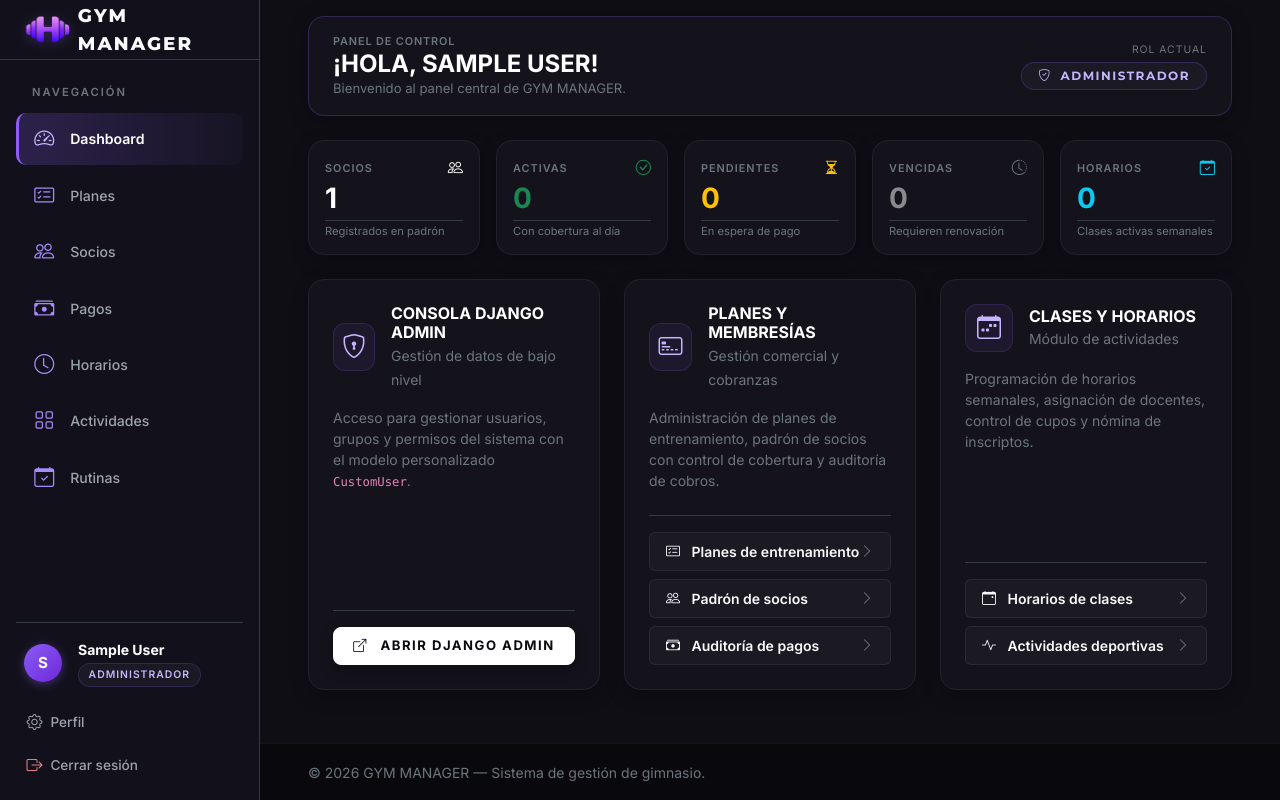
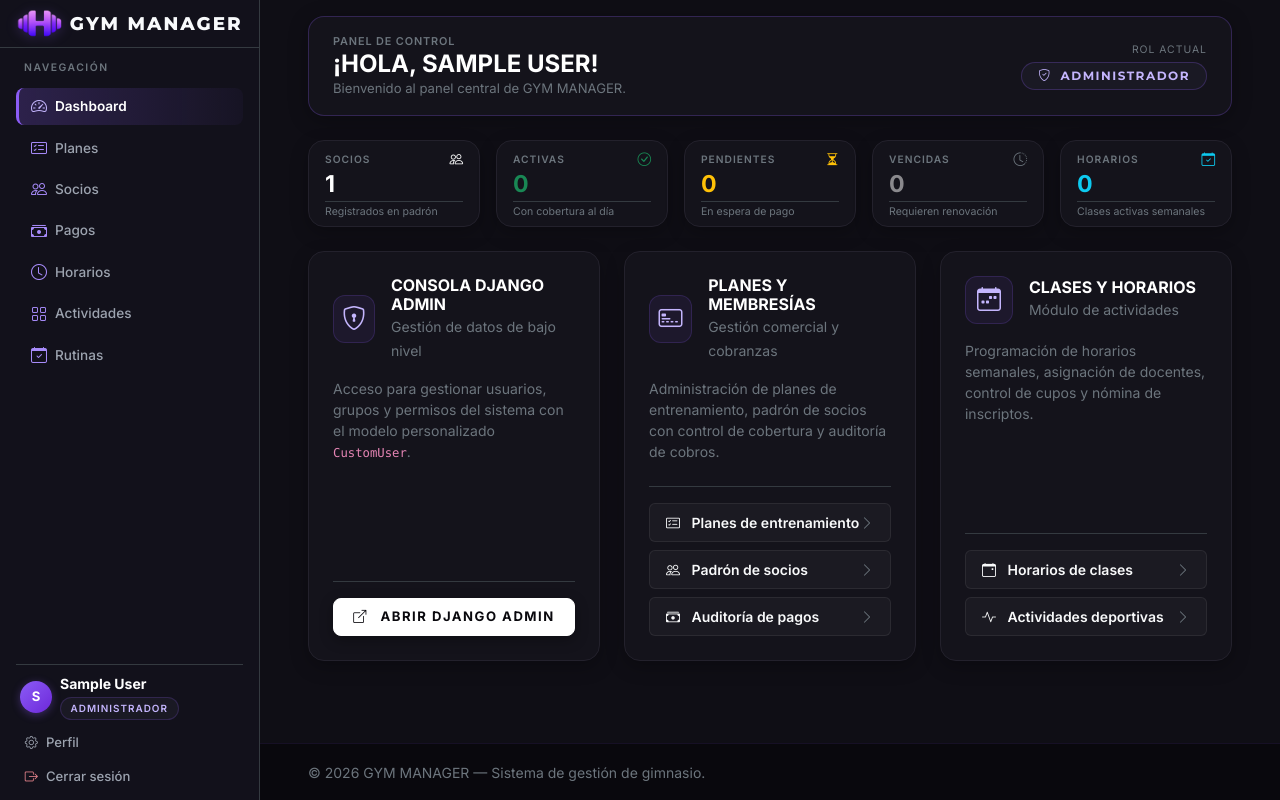
Before and after one commit to Marianoabizanda/Proyecto-Gym, a Django app: page /dashboard/ in a window 1280 px wide. Run offline with Django 5.2, Linux system fonts and the light colour scheme; the visitor is signed in with stand-in values (Sample User, id 1); data comes from the database, SQL or seed files in the repository; data that the repository does not hold is empty.

Commit message:
Refinar interfaz y navegacion

```diff
--- a/static/css/styles.css
+++ b/static/css/styles.css
@@ -850,7 +850,7 @@ body {
 }
 
 .gym-sidebar-header {
-    height: 60px;
+    height: 48px;
     display: flex;
     align-items: center;
 }
@@ -859,11 +859,11 @@ body {
 .gym-sidebar-link {
     display: flex;
     align-items: center;
-    padding: 0.7rem 0.95rem;
-    border-radius: 10px;
+    padding: 0.42rem 0.75rem;
+    border-radius: 8px;
     color: #9ca3af;
     text-decoration: none;
-    font-size: 0.88rem;
+    font-size: 0.85rem;
     font-weight: 500;
     transition: all 0.2s cubic-bezier(0.16, 1, 0.3, 1);
     border-left: 3px solid transparent;
@@ -898,8 +898,8 @@ body {
 
 /* Avatar de Usuario en el Sidebar */
 .gym-sidebar-avatar {
-    width: 38px;
-    height: 38px;
+    width: 32px;
+    height: 32px;
     border-radius: 50%;
     background: linear-gradient(135deg, var(--gym-accent) 0%, #6d28d9 100%);
     color: #ffffff;
@@ -907,8 +907,8 @@ body {
     align-items: center;
     justify-content: center;
     font-weight: 700;
-    font-size: 0.95rem;
-    box-shadow: 0 2px 10px rgba(139, 92, 246, 0.4);
+    font-size: 0.82rem;
+    box-shadow: 0 2px 8px rgba(139, 92, 246, 0.35);
 }
 
 /* Header Móvil (< 992px) */
@@ -930,10 +930,10 @@ body {
 
 /* Acciones del Bloque de Usuario en el Sidebar */
 .gym-sidebar-user-action {
-    padding: 0.45rem 0.65rem;
-    border-radius: 8px;
+    padding: 0.32rem 0.55rem;
+    border-radius: 6px;
     color: #9ca3af;
-    font-size: 0.85rem;
+    font-size: 0.82rem;
     font-weight: 500;
     transition: all 0.2s cubic-bezier(0.16, 1, 0.3, 1);
     text-decoration: none;
--- a/templates/accounts/dashboard.html
+++ b/templates/accounts/dashboard.html
@@ -48,80 +48,80 @@
         <div class="row row-cols-2 row-cols-sm-3 row-cols-lg-5 g-2 g-xl-3">
             <!-- 1. Socios -->
             <div class="col">
-                <div class="gym-dash-card py-2 px-3 py-xl-3 px-xl-3 h-100 d-flex flex-column justify-content-between">
+                <div class="gym-dash-card py-2 px-2 px-xl-3 h-100 d-flex flex-column justify-content-between">
                     <div>
                         <div class="d-flex justify-content-between align-items-center mb-1">
-                            <span class="text-secondary text-uppercase tracking-wider fw-semibold" style="font-size: 0.68rem;">Socios</span>
-                            <i class="bi bi-people text-accent" style="font-size: 0.95rem;"></i>
+                            <span class="text-secondary text-uppercase tracking-wider fw-semibold" style="font-size: 0.64rem;">Socios</span>
+                            <i class="bi bi-people text-accent" style="font-size: 0.85rem;"></i>
                         </div>
-                        <div class="fs-3 fw-black text-white mb-0 lh-1">{{ metrics.total_members }}</div>
+                        <div class="fw-black text-white mb-0 lh-1" style="font-size: 1.45rem;">{{ metrics.total_members }}</div>
                     </div>
-                    <div class="mt-2 pt-1 border-top border-dark-subtle">
-                        <small class="text-secondary text-truncate d-block" style="font-size: 0.7rem; line-height: 1.2;">Registrados en padrón</small>
+                    <div class="mt-1 pt-1 border-top border-dark-subtle">
+                        <small class="text-secondary text-truncate d-block" style="font-size: 0.66rem; line-height: 1.15;">Registrados en padrón</small>
                     </div>
                 </div>
             </div>
 
             <!-- 2. Activas -->
             <div class="col">
-                <div class="gym-dash-card py-2 px-3 py-xl-3 px-xl-3 h-100 d-flex flex-column justify-content-between">
+                <div class="gym-dash-card py-2 px-2 px-xl-3 h-100 d-flex flex-column justify-content-between">
                     <div>
                         <div class="d-flex justify-content-between align-items-center mb-1">
-                            <span class="text-secondary text-uppercase tracking-wider fw-semibold" style="font-size: 0.68rem;">Activas</span>
-                            <i class="bi bi-check-circle text-success" style="font-size: 0.95rem;"></i>
+                            <span class="text-secondary text-uppercase tracking-wider fw-semibold" style="font-size: 0.64rem;">Activas</span>
+                            <i class="bi bi-check-circle text-success" style="font-size: 0.85rem;"></i>
                         </div>
-                        <div class="fs-3 fw-black text-success mb-0 lh-1">{{ metrics.active_subscriptions }}</div>
+                        <div class="fw-black text-success mb-0 lh-1" style="font-size: 1.45rem;">{{ metrics.active_subscriptions }}</div>
                     </div>
-                    <div class="mt-2 pt-1 border-top border-dark-subtle">
-                        <small class="text-secondary text-truncate d-block" style="font-size: 0.7rem; line-height: 1.2;">Con cobertura al día</small>
+                    <div class="mt-1 pt-1 border-top border-dark-subtle">
+                        <small class="text-secondary text-truncate d-block" style="font-size: 0.66rem; line-height: 1.15;">Con cobertura al día</small>
                     </div>
                 </div>
             </div>
 
             <!-- 3. Pendientes -->
             <div class="col">
-                <div class="gym-dash-card py-2 px-3 py-xl-3 px-xl-3 h-100 d-flex flex-column justify-content-between">
+                <div class="gym-dash-card py-2 px-2 px-xl-3 h-100 d-flex flex-column justify-content-between">
                     <div>
                         <div class="d-flex justify-content-between align-items-center mb-1">
-                            <span class="text-secondary text-uppercase tracking-wider fw-semibold" style="font-size: 0.68rem;">Pendientes</span>
-                            <i class="bi bi-hourglass-split text-warning" style="font-size: 0.95rem;"></i>
+                            <span class="text-secondary text-uppercase tracking-wider fw-semibold" style="font-size: 0.64rem;">Pendientes</span>
+                            <i class="bi bi-hourglass-split text-warning" style="font-size: 0.85rem;"></i>
                         </div>
-                        <div class="fs-3 fw-black text-warning mb-0 lh-1">{{ metrics.pending_subscriptions }}</div>
+                        <div class="fw-black text-warning mb-0 lh-1" style="font-size: 1.45rem;">{{ metrics.pending_subscriptions }}</div>
                     </div>
-                    <div class="mt-2 pt-1 border-top border-dark-subtle">
-                        <small class="text-secondary text-truncate d-block" style="font-size: 0.7rem; line-height: 1.2;">En espera de pago</small>
+                    <div class="mt-1 pt-1 border-top border-dark-subtle">
+                        <small class="text-secondary text-truncate d-block" style="font-size: 0.66rem; line-height: 1.15;">En espera de pago</small>
                     </div>
                 </div>
             </div>
 
             <!-- 4. Vencidas -->
             <div class="col">
-                <div class="gym-dash-card py-2 px-3 py-xl-3 px-xl-3 h-100 d-flex flex-column justify-content-between">
+                <div class="gym-dash-card py-2 px-2 px-xl-3 h-100 d-flex flex-column justify-content-between">
                     <div>
                         <div class="d-flex justify-content-between align-items-center mb-1">
-                            <span class="text-secondary text-uppercase tracking-wider fw-semibold" style="font-size: 0.68rem;">Vencidas</span>
-                            <i class="bi bi-clock-history text-secondary" style="font-size: 0.95rem;"></i>
+                            <span class="text-secondary text-uppercase tracking-wider fw-semibold" style="font-size: 0.64rem;">Vencidas</span>
+                            <i class="bi bi-clock-history text-secondary" style="font-size: 0.85rem;"></i>
                         </div>
-                        <div class="fs-3 fw-black text-white-50 mb-0 lh-1">{{ metrics.expired_subscriptions }}</div>
+                        <div class="fw-black text-white-50 mb-0 lh-1" style="font-size: 1.45rem;">{{ metrics.expired_subscriptions }}</div>
                     </div>
-                    <div class="mt-2 pt-1 border-top border-dark-subtle">
-                        <small class="text-secondary text-truncate d-block" style="font-size: 0.7rem; line-height: 1.2;">Requieren renovación</small>
+                    <div class="mt-1 pt-1 border-top border-dark-subtle">
+                        <small class="text-secondary text-truncate d-block" style="font-size: 0.66rem; line-height: 1.15;">Requieren renovación</small>
                     </div>
                 </div>
             </div>
 
             <!-- 5. Horarios Activos -->
             <div class="col">
-                <div class="gym-dash-card py-2 px-3 py-xl-3 px-xl-3 h-100 d-flex flex-column justify-content-between">
+                <div class="gym-dash-card py-2 px-2 px-xl-3 h-100 d-flex flex-column justify-content-between">
                     <div>
                         <div class="d-flex justify-content-between align-items-center mb-1">
-                            <span class="text-secondary text-uppercase tracking-wider fw-semibold" style="font-size: 0.68rem;">Horarios</span>
-                            <i class="bi bi-calendar-check text-info" style="font-size: 0.95rem;"></i>
+                            <span class="text-secondary text-uppercase tracking-wider fw-semibold" style="font-size: 0.64rem;">Horarios</span>
+                            <i class="bi bi-calendar-check text-info" style="font-size: 0.85rem;"></i>
                         </div>
-                        <div class="fs-3 fw-black text-info mb-0 lh-1">{{ metrics.active_schedules }}</div>
+                        <div class="fw-black text-info mb-0 lh-1" style="font-size: 1.45rem;">{{ metrics.active_schedules }}</div>
                     </div>
-                    <div class="mt-2 pt-1 border-top border-dark-subtle">
-                        <small class="text-secondary text-truncate d-block" style="font-size: 0.7rem; line-height: 1.2;">Clases activas semanales</small>
+                    <div class="mt-1 pt-1 border-top border-dark-subtle">
+                        <small class="text-secondary text-truncate d-block" style="font-size: 0.66rem; line-height: 1.15;">Clases activas semanales</small>
                     </div>
                 </div>
             </div>
@@ -222,32 +222,32 @@
         <div class="row row-cols-1 row-cols-sm-2 g-2 g-xl-3">
             <!-- 1. Horarios Asignados -->
             <div class="col">
-                <div class="gym-dash-card py-2 px-3 py-xl-3 px-xl-3 h-100 d-flex flex-column justify-content-between">
+                <div class="gym-dash-card py-2 px-2 px-xl-3 h-100 d-flex flex-column justify-content-between">
                     <div>
                         <div class="d-flex justify-content-between align-items-center mb-1">
-                            <span class="text-secondary text-uppercase tracking-wider fw-semibold" style="font-size: 0.68rem;">Horarios Asignados</span>
-                            <i class="bi bi-calendar-check text-info" style="font-size: 0.95rem;"></i>
+                            <span class="text-secondary text-uppercase tracking-wider fw-semibold" style="font-size: 0.64rem;">Horarios Asignados</span>
+                            <i class="bi bi-calendar-check text-info" style="font-size: 0.85rem;"></i>
                         </div>
-                        <div class="fs-3 fw-black text-info mb-0 lh-1">{{ professor_metrics.assigned_schedules|default:0 }}</div>
+                        <div class="fw-black text-info mb-0 lh-1" style="font-size: 1.45rem;">{{ professor_metrics.assigned_schedules|default:0 }}</div>
                     </div>
-                    <div class="mt-2 pt-1 border-top border-dark-subtle">
-                        <small class="text-secondary text-truncate d-block" style="font-size: 0.7rem; line-height: 1.2;">Clases a tu cargo</small>
+                    <div class="mt-1 pt-1 border-top border-dark-subtle">
+                        <small class="text-secondary text-truncate d-block" style="font-size: 0.66rem; line-height: 1.2;">Clases a tu cargo</small>
                     </div>
                 </div>
             </div>
 
             <!-- 2. Inscripciones Actuales -->
             <div class="col">
-                <div class="gym-dash-card py-2 px-3 py-xl-3 px-xl-3 h-100 d-flex flex-column justify-content-between">
+                <div class="gym-dash-card py-2 px-2 px-xl-3 h-100 d-flex flex-column justify-content-between">
                     <div>
                         <div class="d-flex justify-content-between align-items-center mb-1">
-                            <span class="text-secondary text-uppercase tracking-wider fw-semibold" style="font-size: 0.68rem;">Inscripciones Actuales</span>
-                            <i class="bi bi-people text-accent" style="font-size: 0.95rem;"></i>
+                            <span class="text-secondary text-uppercase tracking-wider fw-semibold" style="font-size: 0.64rem;">Inscripciones Actuales</span>
+                            <i class="bi bi-people text-accent" style="font-size: 0.85rem;"></i>
                         </div>
-                        <div class="fs-3 fw-black text-white mb-0 lh-1">{{ professor_metrics.total_enrollments|default:0 }}</div>
+                        <div class="fw-black text-white mb-0 lh-1" style="font-size: 1.45rem;">{{ professor_metrics.total_enrollments|default:0 }}</div>
                     </div>
-                    <div class="mt-2 pt-1 border-top border-dark-subtle">
-                        <small class="text-secondary text-truncate d-block" style="font-size: 0.7rem; line-height: 1.2;">Alumnos registrados</small>
+                    <div class="mt-1 pt-1 border-top border-dark-subtle">
+                        <small class="text-secondary text-truncate d-block" style="font-size: 0.66rem; line-height: 1.2;">Alumnos registrados</small>
                     </div>
                 </div>
             </div>
--- a/templates/base.html
+++ b/templates/base.html
@@ -52,7 +52,7 @@
         <div class="d-flex flex-grow-1 min-vh-100 position-relative">
             <!-- Sidebar Desktop Fijo/Sticky (>= 992px) -->
             <aside class="gym-sidebar d-none d-lg-flex flex-column border-end border-dark-subtle bg-gym-sidebar flex-shrink-0">
-                <div class="gym-sidebar-header p-3 px-4 border-bottom border-dark-subtle">
+                <div class="gym-sidebar-header px-3 py-2 border-bottom border-dark-subtle">
                     <a class="gym-brand-logo fw-extrabold d-flex align-items-center text-decoration-none text-white" href="{% url 'accounts:home' %}">
                         <img src="{% static 'images/gym_manager_icon.png' %}" alt="Icono GYM MANAGER" class="gym-navbar-icon me-2">
                         <span>GYM MANAGER</span>
--- a/templates/home.html
+++ b/templates/home.html
@@ -181,14 +181,14 @@
 <!-- ============================================================
      SECCIÓN BENEFICIOS (4 PLACAS REDISEÑADAS)
      ============================================================ -->
-<section class="gym-section bg-gym-darker border-top border-dark-subtle py-5">
+<section id="beneficios" class="gym-section bg-gym-darker border-top border-dark-subtle py-5">
     <div class="container py-4">
         <div class="text-center mb-5">
             <span class="hero-badge text-uppercase tracking-widest d-inline-flex align-items-center mb-2">
-                <span class="badge-dot me-2"></span>Por qué elegirnos
+                <span class="badge-dot me-2"></span>Beneficios
             </span>
             <h2 class="section-title text-uppercase fw-extrabold text-white mb-2">
-                ENTRENÁ A TU MANERA
+                BENEFICIOS DE ENTRENAR CON NOSOTROS
             </h2>
             <div class="section-divider mx-auto my-3"></div>
             <p class="text-secondary small max-w-600 mx-auto mb-0">
--- a/templates/includes/navbar.html
+++ b/templates/includes/navbar.html
@@ -71,6 +71,9 @@
                     <li class="nav-item">
                         <a class="nav-link gym-nav-link" href="{% url 'accounts:home' %}#planes">Planes</a>
                     </li>
+                    <li class="nav-item">
+                        <a class="nav-link gym-nav-link" href="{% url 'accounts:home' %}#beneficios">Beneficios</a>
+                    </li>
                 {% endif %}
             </ul>
 
--- a/templates/includes/sidebar.html
+++ b/templates/includes/sidebar.html
@@ -1,85 +1,85 @@
 {% load static %}
-<div class="d-flex flex-column h-100 justify-content-between p-3">
+<div class="d-flex flex-column h-100 justify-content-between py-2 px-3">
     <!-- Navegación según Rol -->
     <div class="gym-sidebar-nav d-flex flex-column gap-1">
-        <span class="text-uppercase tracking-widest text-secondary small fw-semibold px-3 py-2" style="font-size: 0.7rem;">
+        <span class="text-uppercase tracking-widest text-secondary small fw-semibold px-2 py-1 mb-1" style="font-size: 0.65rem; letter-spacing: 1.5px;">
             Navegación
         </span>
 
         <!-- Enlace universal: Dashboard -->
         <a href="{% url 'accounts:dashboard' %}" class="gym-sidebar-link {% if request.resolver_match.view_name == 'accounts:dashboard' %}active{% endif %}">
-            <i class="bi bi-speedometer2 me-3 fs-5"></i>
+            <i class="bi bi-speedometer2 me-2 fs-6"></i>
             <span>Dashboard</span>
         </a>
 
         {% if user.is_admin_role %}
             <!-- ADMIN: Planes, Socios, Pagos, Horarios, Actividades, Rutinas -->
             <a href="{% url 'memberships:plan_list' %}" class="gym-sidebar-link {% if 'plan' in request.resolver_match.view_name %}active{% endif %}">
-                <i class="bi bi-card-checklist me-3 fs-5"></i>
+                <i class="bi bi-card-checklist me-2 fs-6"></i>
                 <span>Planes</span>
             </a>
             <a href="{% url 'memberships:member_list' %}" class="gym-sidebar-link {% if 'member' in request.resolver_match.view_name %}active{% endif %}">
-                <i class="bi bi-people me-3 fs-5"></i>
+                <i class="bi bi-people me-2 fs-6"></i>
                 <span>Socios</span>
             </a>
             <a href="{% url 'memberships:payment_list' %}" class="gym-sidebar-link {% if 'payment' in request.resolver_match.view_name %}active{% endif %}">
-                <i class="bi bi-cash-stack me-3 fs-5"></i>
+                <i class="bi bi-cash-stack me-2 fs-6"></i>
                 <span>Pagos</span>
             </a>
             <a href="{% url 'classes:schedule_list' %}" class="gym-sidebar-link {% if 'schedule' in request.resolver_match.view_name and 'professor' not in request.resolver_match.view_name and 'available' not in request.resolver_match.view_name %}active{% endif %}">
-                <i class="bi bi-clock me-3 fs-5"></i>
+                <i class="bi bi-clock me-2 fs-6"></i>
                 <span>Horarios</span>
             </a>
             <a href="{% url 'classes:activity_list' %}" class="gym-sidebar-link {% if 'activity' in request.resolver_match.view_name %}active{% endif %}">
-                <i class="bi bi-grid me-3 fs-5"></i>
+                <i class="bi bi-grid me-2 fs-6"></i>
                 <span>Actividades</span>
             </a>
             <a href="{% url 'routines:routine_list' %}" class="gym-sidebar-link {% if 'routine' in request.resolver_match.view_name and request.resolver_match.view_name != 'routines:today_routine' %}active{% endif %}">
-                <i class="bi bi-calendar-check me-3 fs-5"></i>
+                <i class="bi bi-calendar-check me-2 fs-6"></i>
                 <span>Rutinas</span>
             </a>
 
         {% elif user.is_professor_role %}
             <!-- PROFESOR: Mis Clases, Planes, Socios, Rutina del Día -->
             <a href="{% url 'classes:professor_schedules' %}" class="gym-sidebar-link {% if request.resolver_match.view_name == 'classes:professor_schedules' or 'schedule_detail' in request.resolver_match.view_name %}active{% endif %}">
-                <i class="bi bi-calendar-event me-3 fs-5"></i>
+                <i class="bi bi-calendar-event me-2 fs-6"></i>
                 <span>Mis Clases</span>
             </a>
             <a href="{% url 'memberships:plan_list' %}" class="gym-sidebar-link {% if 'plan' in request.resolver_match.view_name %}active{% endif %}">
-                <i class="bi bi-card-checklist me-3 fs-5"></i>
+                <i class="bi bi-card-checklist me-2 fs-6"></i>
                 <span>Planes</span>
             </a>
             <a href="{% url 'memberships:member_list' %}" class="gym-sidebar-link {% if 'member' in request.resolver_match.view_name %}active{% endif %}">
-                <i class="bi bi-people me-3 fs-5"></i>
+                <i class="bi bi-people me-2 fs-6"></i>
                 <span>Socios</span>
             </a>
             <a href="{% url 'routines:today_routine' %}" class="gym-sidebar-link {% if request.resolver_match.view_name == 'routines:today_routine' %}active{% endif %}">
-                <i class="bi bi-fire me-3 fs-5"></i>
+                <i class="bi bi-fire me-2 fs-6"></i>
                 <span>Rutina del Día</span>
             </a>
 
         {% else %}
             <!-- SOCIO: Mi Membresía, Clases Disponibles, Mis Clases -->
             <a href="{% url 'memberships:my_membership' %}" class="gym-sidebar-link {% if request.resolver_match.view_name == 'memberships:my_membership' %}active{% endif %}">
-                <i class="bi bi-award me-3 fs-5"></i>
+                <i class="bi bi-award me-2 fs-6"></i>
                 <span>Mi Membresía</span>
             </a>
             <a href="{% url 'classes:available_schedules' %}" class="gym-sidebar-link {% if request.resolver_match.view_name == 'classes:available_schedules' %}active{% endif %}">
-                <i class="bi bi-calendar2-plus me-3 fs-5"></i>
+                <i class="bi bi-calendar2-plus me-2 fs-6"></i>
                 <span>Clases</span>
             </a>
             <a href="{% url 'classes:my_enrollments' %}" class="gym-sidebar-link {% if request.resolver_match.view_name == 'classes:my_enrollments' %}active{% endif %}">
-                <i class="bi bi-calendar-check me-3 fs-5"></i>
+                <i class="bi bi-calendar-check me-2 fs-6"></i>
                 <span>Mis Clases</span>
             </a>
         {% endif %}
     </div>
 
     <!-- Bloque Inferior: Usuario, Perfil y Salida -->
-    <div class="gym-sidebar-footer pt-3 mt-auto border-top border-dark-subtle">
-        <div class="d-flex align-items-center mb-3 px-2">
+    <div class="gym-sidebar-footer pt-2 mt-auto border-top border-dark-subtle">
+        <div class="d-flex align-items-center mb-2 px-1">
             <!-- Avatar con Iniciales -->
-            <div class="gym-sidebar-avatar me-3 flex-shrink-0">
+            <div class="gym-sidebar-avatar me-2 flex-shrink-0">
                 <span>{{ user.first_name|first|default:user.username|first|upper }}</span>
             </div>
             <div class="overflow-hidden flex-grow-1">
@@ -87,24 +87,24 @@
                     {{ user.get_full_name|default:user.username }}
                 </strong>
                 {% if user.is_admin_role %}
-                    <span class="gym-badge-role-nav" style="font-size: 0.65rem;">ADMINISTRADOR</span>
+                    <span class="gym-badge-role-nav" style="font-size: 0.62rem;">ADMINISTRADOR</span>
                 {% elif user.is_professor_role %}
-                    <span class="gym-badge-role-nav" style="font-size: 0.65rem;">PROFESOR</span>
+                    <span class="gym-badge-role-nav" style="font-size: 0.62rem;">PROFESOR</span>
                 {% else %}
-                    <span class="gym-badge-role-nav" style="font-size: 0.65rem;">SOCIO</span>
+                    <span class="gym-badge-role-nav" style="font-size: 0.62rem;">SOCIO</span>
                 {% endif %}
             </div>
         </div>
 
         <div class="d-flex flex-column gap-1">
             <a href="{% url 'accounts:profile' %}" class="gym-sidebar-user-action text-decoration-none d-flex align-items-center">
-                <i class="bi bi-gear me-2 fs-6"></i>
+                <i class="bi bi-gear me-2"></i>
                 <span>Perfil</span>
             </a>
             <form method="post" action="{% url 'accounts:logout' %}" class="m-0">
                 {% csrf_token %}
                 <button type="submit" class="gym-sidebar-user-action text-decoration-none d-flex align-items-center w-100 border-0 bg-transparent text-start">
-                    <i class="bi bi-box-arrow-right me-2 fs-6 text-danger-emphasis"></i>
+                    <i class="bi bi-box-arrow-right me-2 text-danger-emphasis"></i>
                     <span>Cerrar sesión</span>
                 </button>
             </form>
```
